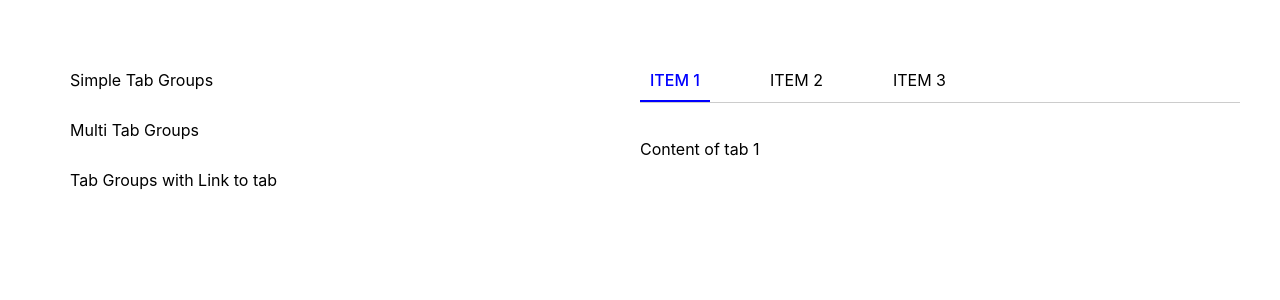
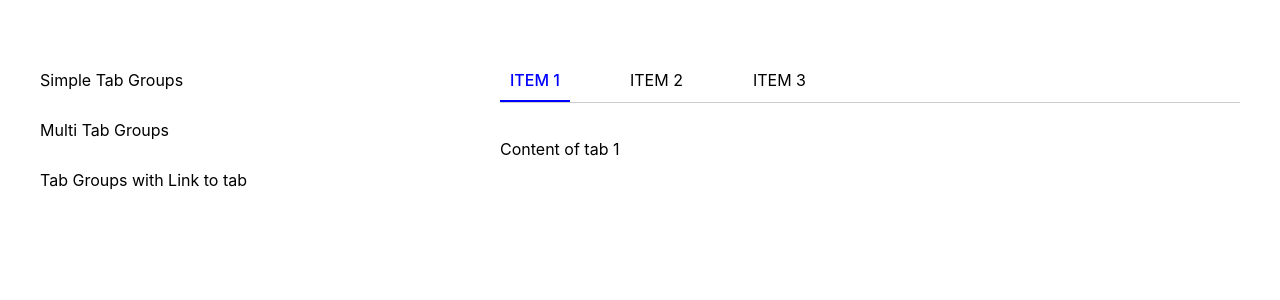
Before and after one commit to huonglt/tabs-app, a React (Create React App) app: page / in a window 1280 px wide. Shown: the top 300 px of the page. Built offline with nearby package versions, Linux system fonts and the light colour scheme.

Commit message:
fine tune some css

```diff
--- a/src/App.css
+++ b/src/App.css
@@ -46,8 +46,9 @@
 }
 
 .leftPane {
-  flex: 1;
   text-align: left;
+  width: 30%;
+  margin-right: 100px;
 }
 
 .rightPane {
@@ -55,6 +56,6 @@
 }
 
 .leftPane div {
-  margin: 30px;
+  margin: 30px 0;
   cursor: pointer;
 }
```
